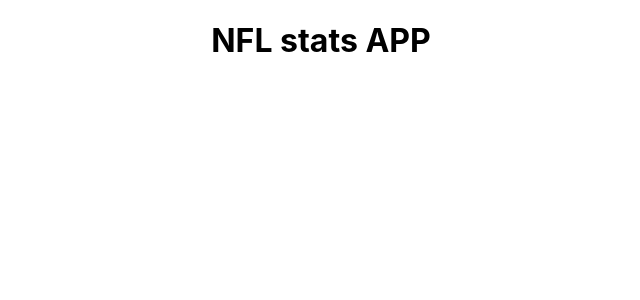
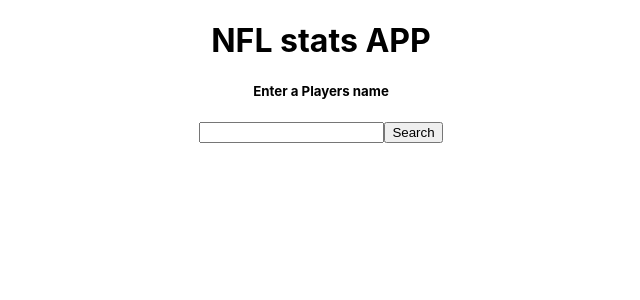
Before and after one commit to lewishardie/nfl-stats-app, a React (Create React App) app: page / in a window 1280 px wide. Shown: the top 300 px of the page, without its empty margins (319-959 px from the left). Built offline with nearby package versions, Linux system fonts and the light colour scheme; no server answers.

Commit message:
wip: player search form

```diff
--- a/src/App.js
+++ b/src/App.js
@@ -1,10 +1,18 @@
 import './App.css';
+import { PlayerSearchForm } from './components/PlayerSearchForm';
 
 function App() {
+
+  // let apiUrl = useContext(ApiContext)
+
   return (
     <div className="App">
 
       <h1>NFL stats APP</h1>
+      <PlayerSearchForm/>
+
+
+      {/* <h1>{apiUrl}</h1> */}
     </div>
   );
 }
--- /dev/null
+++ b/src/components/PlayerSearchForm.jsx
@@ -0,0 +1,28 @@
+
+import { useContext, useState } from "react";
+import { ApiContext } from "../contexts/ApiProvider";
+
+export function PlayerSearchForm(){
+    let apiUrlBase = useContext(ApiContext);
+    // input field as a variable, react has to control the variable
+    let [searchData, setSearchData] = useState();
+
+
+    const searchForPlayer = async () => {
+        // console.log(`API URL is: ${apiUrlBase}`);
+        let response = await fetch(apiUrlBase + "sports/football/leagues/nfl/" + searchData)
+    }
+
+    return (
+        <div>
+            <h5>Enter a Players name</h5>
+            <input
+            type="text"
+            id="playerName"
+            value={searchData}
+            onChnage={event => setSearchData(event.target.value)}
+            />
+            <button onClick={searchForPlayer} type="submit">Search</button>
+        </div>
+    )
+}
--- /dev/null
+++ b/src/contexts/ApiProvider.jsx
@@ -0,0 +1,25 @@
+// store api url in this context provider
+
+import { createContext, useEffect, useState } from "react";
+
+// const defaultConnectionData = {
+//     url: "http://sports.core.api.espn.com/v2/"
+// }
+
+export const ApiContext = createContext("http://sports.core.api.espn.com/v2/")
+
+export function ApiProvider(props) {
+
+    let [ url, setUrl ] = useState(process.env.REACT_APP_API_URL);
+
+    useEffect(() => {
+        console.log("APP url: " + url);
+    }, [url]);
+
+    return (
+        // sets useState hook to be provided throught the data
+        <ApiContext.Provider value={{url, setUrl}}>
+            {props.children}
+        </ApiContext.Provider>
+    )
+}
--- a/src/index.js
+++ b/src/index.js
@@ -4,10 +4,16 @@
 import App from './App';
 import reportWebVitals from './reportWebVitals';
 
+import { ApiProvider } from './contexts/ApiProvider';
+
 const root = ReactDOM.createRoot(document.getElementById('root'));
 root.render(
   <React.StrictMode>
-    <App />
+    <ApiProvider>
+
+      <App />
+
+    </ApiProvider>
   </React.StrictMode>
 );
 
```
Also changed, not shown: PokemonHook.jsx (added, +73 -0 lines), statsHook.js (added, +41 -0 lines), src/components/ApiSearchForm.jsx (added), 2 other files (tests, documents, lock files or other folders).
